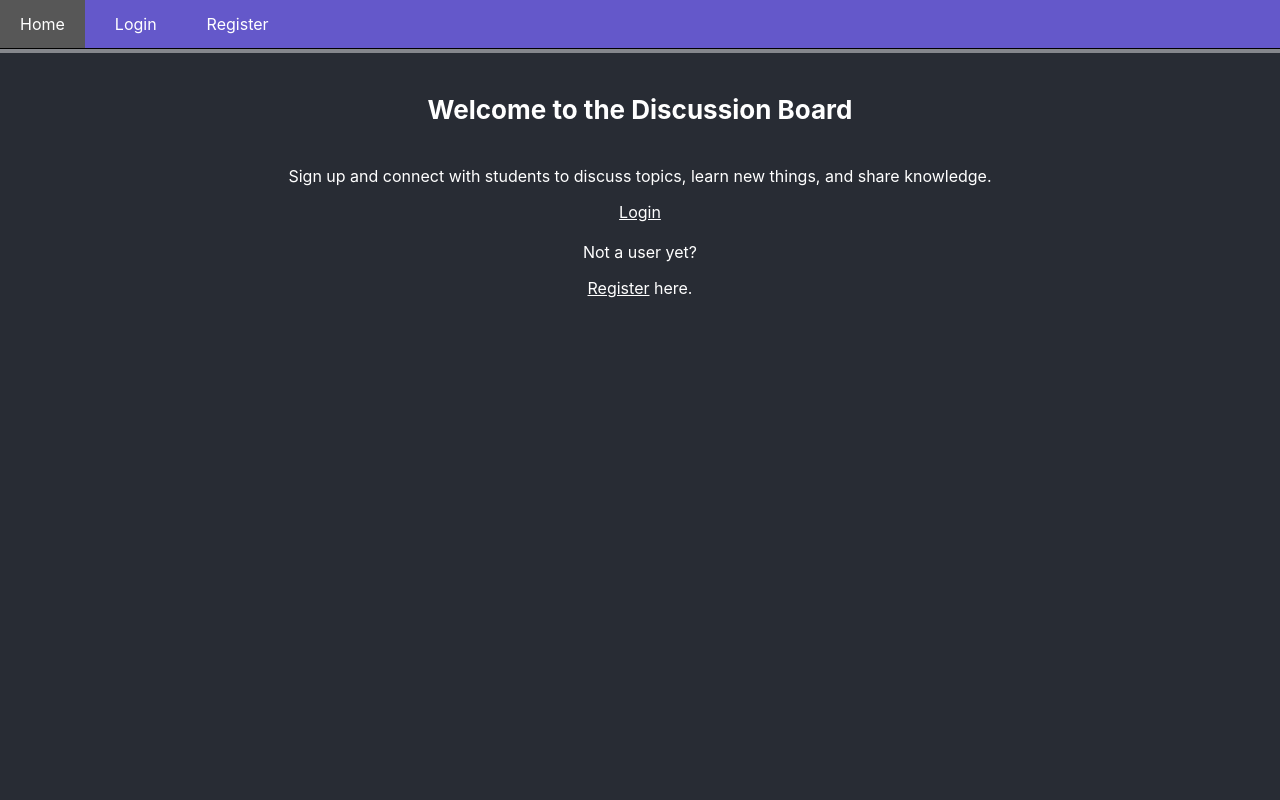
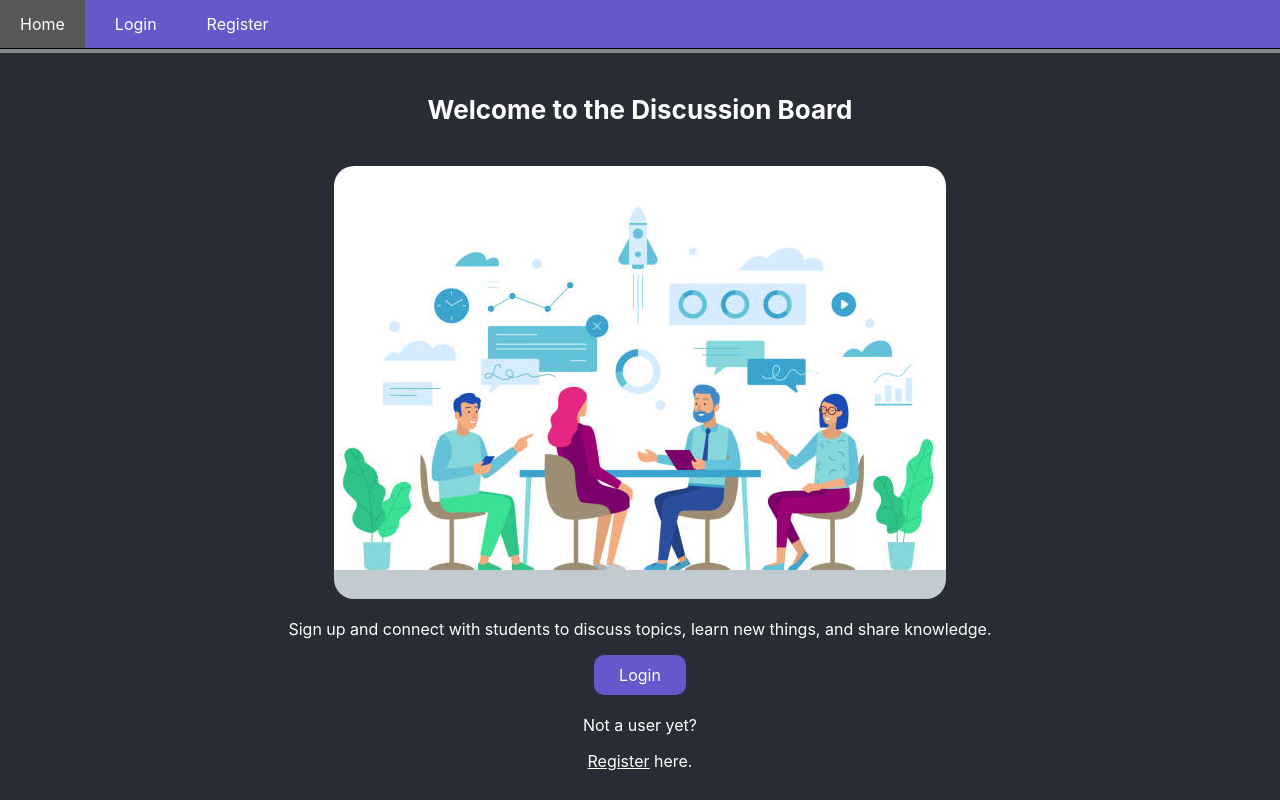
Before and after one commit to mattazz/React-Discussion-Board, a React (Create React App) app in the folder discussion-board/: page / in a window 1280 px wide. Built offline with nearby package versions, Linux system fonts and the light colour scheme.

Commit message:
feat: refactor Home, Discussions, Login, and Register components to use .jsx extension and enhance styling

```diff
--- a/discussion-board/src/App.css
+++ b/discussion-board/src/App.css
@@ -51,16 +51,14 @@
   }
 }
 #discussion-list-user{
-  border: 1px solid white;
-  background-color: white;
-  color: black;
+  background-color:#6458ca;
+  color: white;
+  text-decoration: none;
   padding: 8px;
   border-radius: 10px;
   width: 25vw;
 }
-#discussion-list-user *{
-  color: black;
-}
+
 #dashboard-greeting{
   /* border: 1px solid yellow; */
   display: flex;
@@ -231,6 +229,27 @@ button {
   }
 }
 
+.rounded{
+  border-radius: 20px;
+}
+
+
+.a-button {
+  display: inline-block;
+  font-style: none;
+  text-decoration: none;
+  background-color: #6458ca;
+  padding: 10px 25px;
+  border-radius: 10px;
+  transition: transform 0.3s ease, background-color 0.3s ease;
+  position: relative;
+  z-index: 1;
+}
+
+.a-button:hover {
+  background-color: #6f65ca;
+  transform: scale(1.1);
+}
 nav ul {
   display: flex;
   flex-direction: row;
--- a/discussion-board/src/App.jsx
+++ b/discussion-board/src/App.jsx
@@ -51,8 +51,8 @@ function App() {
           </ul>
         </nav>
         <Routes>
-          <Route path="/login" element={isAuthenticated ? <Navigate to="/dashboard" /> : <Login />} />
-          <Route path="/register" element={isAuthenticated ? <Navigate to="/dashboard" /> : <Register />} />
+          <Route path="/login" element={isAuthenticated ? <Navigate to="/dashboard" /> : <Login setIsAuthenticated={setIsAuthenticated} />} />
+          <Route path="/register" element={isAuthenticated ? <Navigate to="/dashboard" /> : <Register setIsAuthenticated={setIsAuthenticated} />} />
           <Route path="/" element={isAuthenticated ? <Navigate to="/dashboard" /> : <Home />} />
           <Route path="/dashboard" element={<RequireAuth><Dashboard /></RequireAuth>} />
           <Route path="/discussions" element={<RequireAuth><Discussions /></RequireAuth>} />
--- a/discussion-board/src/pages/Dashboard.jsx
+++ b/discussion-board/src/pages/Dashboard.jsx
@@ -123,9 +123,7 @@ function Dashboard() {
                 <ul id='discussion-list-container'>
                     {discussions.map(discussion => (
                         <li key={discussion._id}>
-                            <div id='discussion-list-user'>
-                                <Link to={`/discussion/${discussion._id}`}>{(discussion.title)}</Link>  by {discussion.author.username} on {formatDate(discussion.createdAt)}
-                            </div>
+                                <Link id='discussion-list-user' to={`/discussion/${discussion._id}`}><strong>{(discussion.title)}</strong> by {discussion.author.username} on {formatDate(discussion.createdAt)}</Link>
                             <p>{'>'}{shortenString(discussion.content)}</p>
                             <div id='like-dislike'>
                                 <p id='total-likes'>Total Likes: {discussion.likes - discussion.dislikes}</p>                                <div id='like-dislike-button-container'>
--- a/discussion-board/src/pages/Home.js
+++ b/discussion-board/src/pages/Home.jsx
@@ -5,10 +5,11 @@ function Home() {
     return (
         <div class="centered">
             <h1>Welcome to the Discussion Board</h1>
+            <img className='rounded' src="./db_graphic1.jpg" alt="" srcset="" />
             <p>Sign up and connect with students to discuss topics, learn new things, and share knowledge.</p>
 
             <div id='login-register'>
-                <a href="/login">Login</a> <br></br> <br />
+                <a className='a-button' href="/login">Login</a> <br></br> <br />
                 Not a user yet? <p><a href="/register">Register</a> here.</p>
             </div>
         </div>
--- a/discussion-board/src/pages/Login.jsx
+++ b/discussion-board/src/pages/Login.jsx
@@ -4,7 +4,7 @@ import axios from 'axios';
 import { useNavigate } from 'react-router-dom';
 
 
-function Login() {
+function Login({ setIsAuthenticated }) {
     const [username, setUsername] = useState('');
     const [password, setPassword] = useState('');
     const [error, setError] = useState('');
@@ -17,6 +17,7 @@ function Login() {
             const response = await axios.post('http://localhost:5001/api/login', { username, password });
             localStorage.setItem('token', response.data.token);
             setError('');
+            setIsAuthenticated(true)
             alert('Login successful');
             navigate('/dashboard'); // Redirect to the dashboard
         } catch (err) {
```
Also changed, not shown: discussion-board/public/db_graphic1.jpg (added), discussion-board/src/pages/Discussions.jsx (renamed from discussion-board/src/pages/Discussions.js), discussion-board/src/pages/Register.jsx (renamed from discussion-board/src/pages/Register.js). Lines whose indentation alone changed are shown as unchanged.
